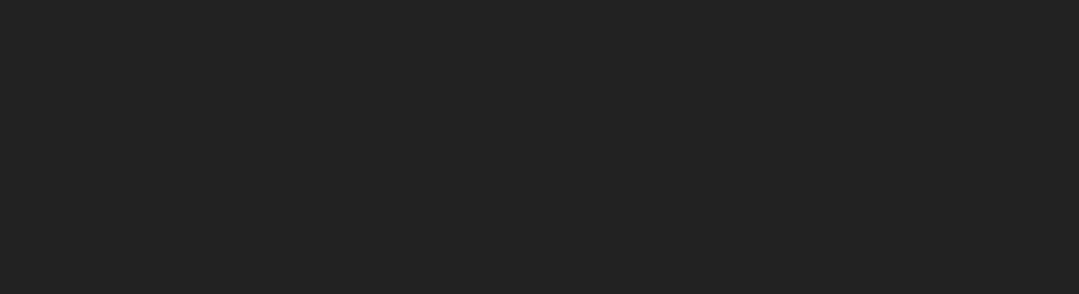
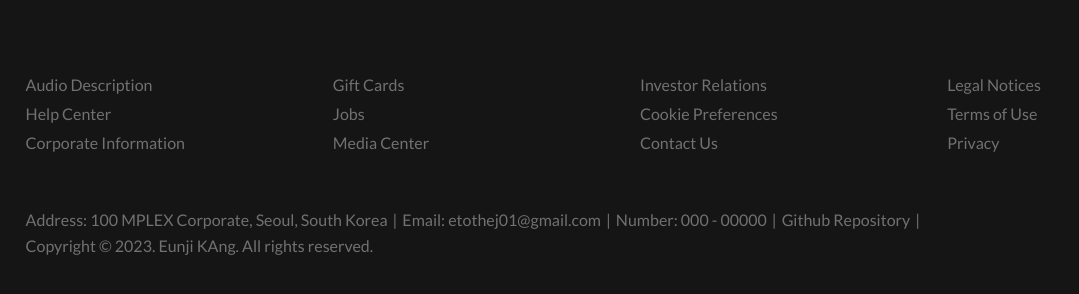
Before and after one commit to imchloedev/ch-page-app, a Next.js app: page / in a window 1280 px wide. Shown: the part 798-1092 px from the top of the page, without its empty margins (0-1079 px from the left). Before the commit the page ends 818 px from the top, so only its background shows below. Built offline with nearby package versions, Linux system fonts and the light colour scheme; no server answers.

Commit message:
add: Footer 컴포넌트 추가 - Footer 컴포넌트 생성 및 추가 - theme -> 미디어 쿼리 추가

```diff
--- a/pages/_app.tsx
+++ b/pages/_app.tsx
@@ -5,6 +5,7 @@ import { RecoilRoot } from 'recoil';
 import type { AppProps } from 'next/app';
 import globalStyle from '@src/styles/globalStyle';
 import Nav from '@src/components/common/Nav';
+import Footer from '@src/components/common/Footer';
 
 export default function App({ Component, pageProps }: AppProps) {
   const queryClient = new QueryClient();
@@ -15,6 +16,7 @@ export default function App({ Component, pageProps }: AppProps) {
         <Global styles={globalStyle} />
         <Nav />
         <Component {...pageProps} />
+        <Footer />
       </RecoilRoot>
     </QueryClientProvider>
   );
--- a/pages/index.tsx
+++ b/pages/index.tsx
@@ -30,7 +30,6 @@ export default function Home() {
       cacheTime: 50000,
     },
   ]);
-  console.log(results);
 
   return (
     <>
--- a/src/components/Main.tsx
+++ b/src/components/Main.tsx
@@ -4,6 +4,7 @@ import { Swiper, SwiperSlide } from 'swiper/react';
 import styled from '@emotion/styled';
 import Button from './common/Button';
 import 'swiper/css';
+import { theme } from '@src/styles/theme';
 
 const Main = ({ mains }: any) => {
   SwiperCore.use([Autoplay]);
@@ -60,7 +61,7 @@ const SImgWrapper = styled.div`
       180deg,
       rgba(217, 217, 217, 0) 0%,
       rgba(34, 34, 34, 0.5) 66.15%,
-      #222222 100%
+      ${theme.colors.deepGrey} 100%
     );
     z-index: 10;
   }
@@ -86,14 +87,14 @@ const SImgTitleContainer = styled.div`
   p {
     margin-top: 20px;
     width: 50%;
-    height: 3.6em;
+    height: 5.4em;
     overflow: hidden;
     text-overflow: ellipsis;
     display: -webkit-box;
     -webkit-line-clamp: 3;
     -webkit-box-orient: vertical;
     word-wrap: break-word;
-    line-height: 1.2em;
+    line-height: 1.8em;
   }
 `;
 
--- /dev/null
+++ b/src/components/common/Footer.tsx
@@ -0,0 +1,120 @@
+import React from 'react';
+import styled from '@emotion/styled';
+import { theme } from '@src/styles/theme';
+import Link from 'next/link';
+
+const Footer = () => {
+  return (
+    <SFooter>
+      <SFooterLinks>
+        {FOOTER_LISTS.map(list => (
+          <li key={list.id}>
+            <Link href="/">{list.title}</Link>
+          </li>
+        ))}
+      </SFooterLinks>
+      <SFooterCopy>
+        <li>Address: 100 MPLEX Corporate, Seoul, South Korea</li>
+        <li>Email: etothej01@gmail.com</li>
+        <li>Number: 000 - 00000</li>
+        <li>
+          <Link href="https://github.com/imchloedev/mplex">
+            Github Repository
+          </Link>
+        </li>
+        <li>Copyright © 2023. Eunji KAng. All rights reserved.</li>
+      </SFooterCopy>
+    </SFooter>
+  );
+};
+
+export default Footer;
+
+const FOOTER_LISTS = [
+  {
+    id: 1,
+    title: 'Audio Description',
+  },
+  {
+    id: 2,
+    title: 'Gift Cards',
+  },
+  {
+    id: 3,
+    title: 'Investor Relations',
+  },
+  {
+    id: 4,
+    title: 'Legal Notices',
+  },
+  {
+    id: 5,
+    title: 'Help Center',
+  },
+  {
+    id: 6,
+    title: 'Jobs',
+  },
+  {
+    id: 7,
+    title: 'Cookie Preferences',
+  },
+  {
+    id: 8,
+    title: 'Terms of Use',
+  },
+  {
+    id: 9,
+    title: 'Corporate Information',
+  },
+  {
+    id: 10,
+    title: 'Media Center',
+  },
+  {
+    id: 11,
+    title: 'Contact Us',
+  },
+  {
+    id: 12,
+    title: 'Privacy',
+  },
+];
+
+const SFooter = styled.footer`
+  padding: 50px 2vw 80px 2vw;
+  color: ${theme.colors.middleGrey};
+
+  a {
+    color: ${theme.colors.middleGrey};
+  }
+`;
+
+const SFooterLinks = styled.ul`
+  display: flex;
+  flex-wrap: wrap;
+
+  li {
+    margin: 5px 0;
+    flex-shrink: 0;
+    flex-basis: 50%;
+    flex-grow: 1;
+    ${theme.mq[2]} {
+      flex-basis: 25%;
+    }
+  }
+`;
+
+const SFooterCopy = styled.ul`
+  margin-top: 50px;
+
+  li {
+    display: inline-block;
+    line-height: 1.6rem;
+
+    &:not(:last-child)::after {
+      content: '|';
+      margin: 0 5px;
+    }
+  }
+`;
--- a/src/components/common/Nav.jsx
+++ b/src/components/common/Nav.jsx
@@ -1,8 +1,8 @@
+import React, { useEffect, useRef } from 'react';
+import Image from 'next/image';
+import Link from 'next/link';
 import styled from '@emotion/styled';
 import { theme } from '@src/styles/theme';
-import Image from 'next/image';
-import Link from 'next/link';
-import React, { useEffect, useRef } from 'react';
 
 const Nav = () => {
   const headerRef = useRef(null);
@@ -12,7 +12,7 @@ const Nav = () => {
       const scrollTop = window.scrollY;
       // console.log(scrollTop);
       if (scrollTop > 0) {
-        headerRef.current.style.background = '#222';
+        headerRef.current.style.background = `${theme.colors.deepGrey}`;
       } else {
         headerRef.current.style.background = 'transparent';
       }
--- a/src/styles/index.d.ts
+++ b/src/styles/index.d.ts
@@ -27,5 +27,7 @@ declare module '@emotion/styled' {
     };
 
     flex: css;
+    breakpoints: number[];
+    mq: string[];
   }
 }
--- a/src/styles/theme.ts
+++ b/src/styles/theme.ts
@@ -6,13 +6,16 @@ const flex = css`
   align-items: center;
 `;
 
+const breakpoints = [576, 768, 992, 1200];
+const mq = breakpoints.map(bp => `@media (min-width: ${bp}px)`);
+
 export const theme: ITheme = {
   colors: {
     black: '#000000',
     white: '#FFFFFF',
     lightGrey: '#B0B0B0',
     middleGrey: '#717171',
-    deepGrey: '#222222',
+    deepGrey: '#151515',
     hoverGrey: '#DBDBDB',
     pink: '#FF09D6',
     middleBlue: '#4C83C2',
@@ -37,4 +40,6 @@ export const theme: ITheme = {
   },
 
   flex,
+  breakpoints,
+  mq,
 };
```
